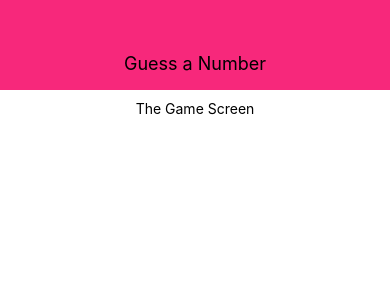
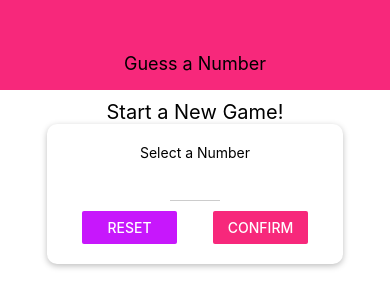
Before and after one commit to olimpiokaio/game-guess-the-number, a React Native app: screen / in a window 390 px wide. Shown: the top 308 px of the page. Built offline with nearby package versions, Linux system fonts and the light colour scheme.

Commit message:
Adicionando um alerta de confirmação

```diff
--- /dev/null
+++ b/components/Card.js
@@ -0,0 +1,21 @@
+import React from 'react';
+import { View, StyleSheet } from 'react-native';
+
+const Card = (props) => {
+    return <View style={{...styles.card, ...props.style}}>{props.children}</View>;
+}
+
+const styles = StyleSheet.create({
+    card: {
+        shadowColor: '#000',
+        shadowOffset: { width: 0, height: 2 },
+        shadowRadius: 6,
+        shadowOpacity: 0.26,
+        elevation: 8,
+        backgroundColor: '#fff',
+        padding: 20,
+        borderRadius: 10
+    }
+})
+
+export default Card;
--- a/components/Header.js
+++ b/components/Header.js
@@ -1,5 +1,7 @@
 import React from 'react';
 import { View, StyleSheet, Text } from 'react-native';
+
+import Colors from '../constants/colors';
 
 const Header = props => {
     return(
@@ -14,7 +16,7 @@
         width: '100%',
         height: 90,
         paddingTop: 36,
-        backgroundColor: '#f7287b',
+        backgroundColor: Colors.primary,
         alignItems: 'center',
         justifyContent: 'center'
     },
--- /dev/null
+++ b/components/Input.js
@@ -0,0 +1,19 @@
+import React from 'react';
+import { TextInput, StyleSheet } from 'react-native';
+
+const Input = (props) => {
+    return (
+        <TextInput {...props} style={{...styles.input, ...props.style}} />
+    );
+}
+
+const styles = StyleSheet.create({
+    input: {
+        height: 30,
+        borderBottomColor: '#ccc',
+        borderBottomWidth: 1,
+        marginVertical: 10
+    }
+})
+
+export default Input;
--- /dev/null
+++ b/constants/colors.js
@@ -0,0 +1,4 @@
+export default {
+    primary: '#f7287b',
+    eccent: '#c717fc'
+}
--- a/screens/StartGameScreen.js
+++ b/screens/StartGameScreen.js
@@ -1,11 +1,85 @@
-import React from 'react';
-import { View, Text, StyleSheet } from 'react-native';
+import React, { useState } from 'react';
+import {
+    View,
+    Text,
+    StyleSheet,
+    Button,
+    TouchableWithoutFeedback,
+    Keyboard,
+    Alert
+} from 'react-native';
+
+import Card from '../components/Card';
+import Input from '../components/Input';
+import Colors from '../constants/colors';
 
 const StartGameScreen = (props) => {
-    return(
-        <View style={styles.screen}>
-            <Text>The Game Screen</Text>
-        </View>
+    const [enteredValue, setEnteredValue] = useState('');
+    const [confirmed, setConfirmed] = useState(false);
+    const [selectedNumber, setSelectedNumber] = useState();
+
+    const numberInputHandler = InputText => {
+        setEnteredValue(InputText.replace(/[^0-9]/g, ''))
+    }
+
+    const resetInputHandler = () => {
+        setEnteredValue('');
+        setConfirmed(false);
+    }
+
+    const confirmInputHandler = () => {
+        const choseNumber = parseInt(enteredValue);
+        if (isNaN(choseNumber) || choseNumber <= 0 || choseNumber > 99) {
+            Alert.alert(
+                'Invalid number!', 'Number has to be a number between 1 and 99.',
+                [{text: 'Okay', style: 'cancel', onPress: resetInputHandler}]
+            );
+            return;
+        }
+        setConfirmed(true);
+        setSelectedNumber(parseInt(enteredValue));
+        setEnteredValue(choseNumber);
+    }
+
+    let confirmedOutput;
+
+    if (confirmed) {
+        confirmedOutput = (<Text>Chosen Number: {selectedNumber}</Text>)
+    }
+
+    return (
+        <TouchableWithoutFeedback onPress={() => {Keyboard.dismiss()}}>
+            <View style={styles.screen}>
+                <Text style={styles.title}>Start a New Game!</Text>
+                <Card style={styles.inputContainer}>
+                    <Text>Select a Number</Text>
+                    <Input
+                        style={styles.input}
+                        blurOnSubmit
+                        autoCapitalize="none"
+                        autoCorrect={false}
+                        keyboardType="number-pad"
+                        maxLength={2}
+                        onChangeText={numberInputHandler}
+                        value={enteredValue} />
+                    <View style={styles.buttonContainer}>
+                        <View style={styles.button}>
+                            <Button
+                                title="Reset"
+                                color={Colors.eccent}
+                                onPress={resetInputHandler} />
+                        </View>
+                        <View style={styles.button}>
+                            <Button
+                                title="Confirm"
+                                color={Colors.primary}
+                                onPress={confirmInputHandler} />
+                        </View>
+                    </View>
+                </Card>
+                {confirmedOutput}
+            </View>
+        </TouchableWithoutFeedback>
     );
 }
 
@@ -14,6 +88,27 @@
         flex: 1,
         padding: 10,
         alignItems: 'center'
+    },
+    title: {
+        fontSize: 20
+    },
+    inputContainer: {
+        width: 300,
+        maxWidth: '80%',
+        alignItems: 'center'
+    },
+    buttonContainer: {
+        flexDirection: 'row',
+        width: '100%',
+        justifyContent: 'space-between',
+        paddingHorizontal: 15
+    },
+    button: {
+        width: '42%'
+    },
+    input: {
+        width: 50,
+        textAlign: 'center'
     }
 })
 
```
Also changed, not shown: .expo-shared/assets.json (added), 1 other file (tests, documents, lock files or other folders).
